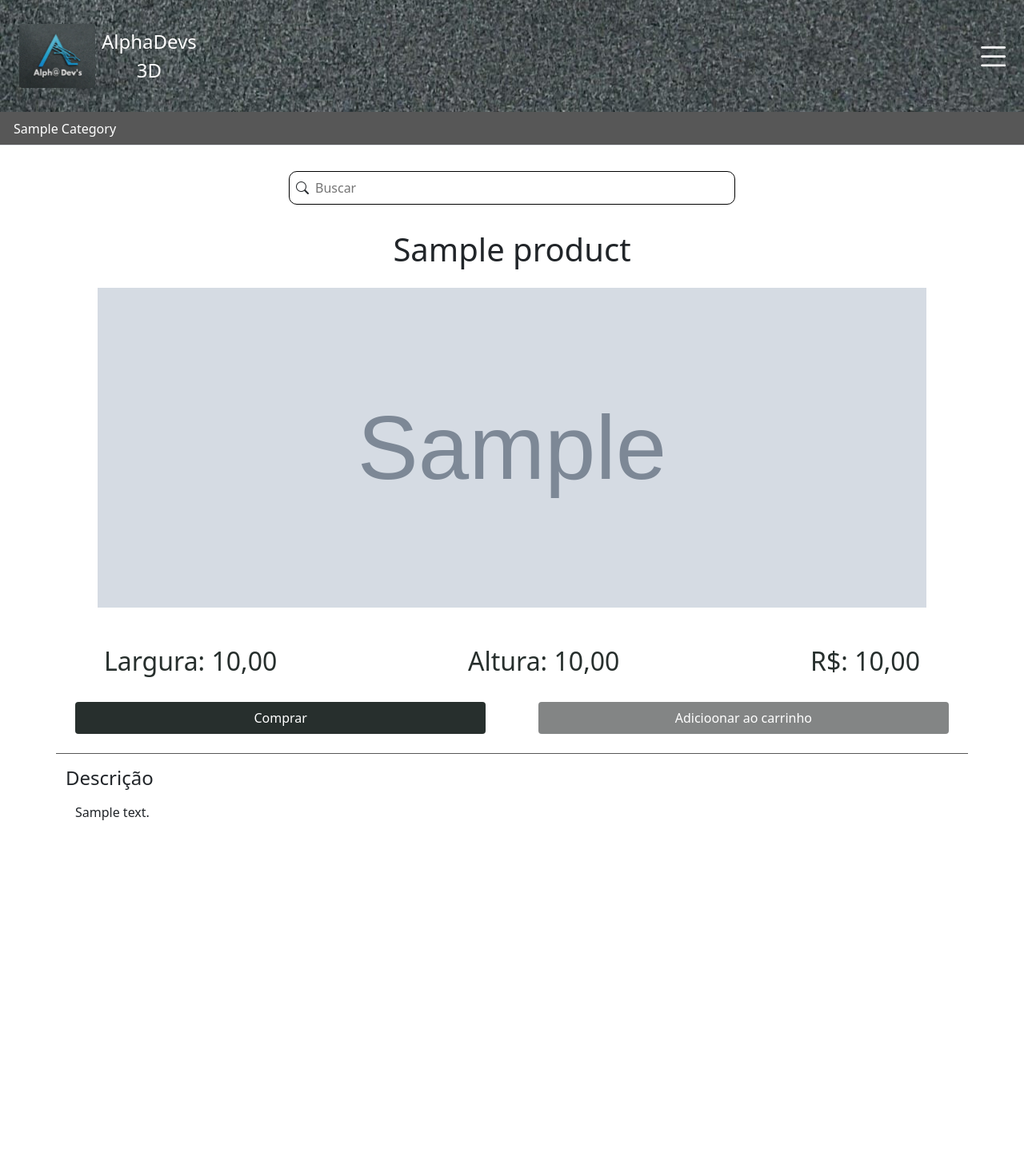
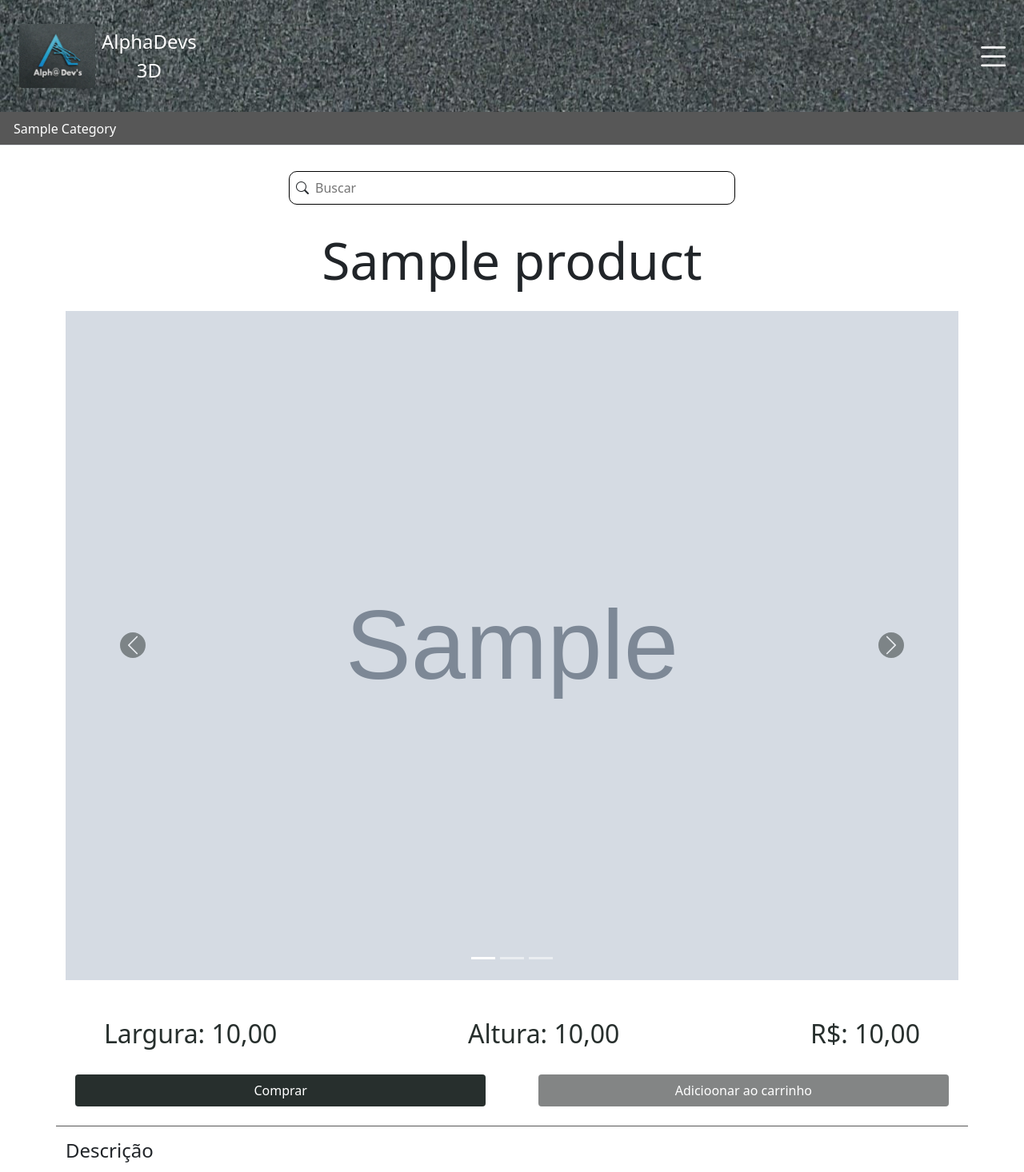
Before and after one commit to Gustavodeoliveiraa/alphadevs, a Django app: page /detail/1 in a window 1280 px wide. Shown: the top 1466 px of the page at 80% size. Before the commit the page ends 1026 px from the top, so only its background shows below. Run offline with Django 5.2, Linux system fonts and the light colour scheme; tables that the repository leaves empty hold one stand-in row (values such as "Sample post"); grey boxes marked "Sample" are stand-in pictures; some libraries are stand-ins or nearby versions.

Commit message:
style: added carousel of images in list_products

```diff
--- a/product/models.py
+++ b/product/models.py
@@ -4,9 +4,6 @@ from category.models import Category
 
 class Product(models.Model):
     product_name = models.CharField(max_length=255, blank=False, null=False)
-    product_image = models.ImageField(
-        upload_to='product_image', blank=False, null=False
-    )
     product_description = models.TextField(blank=False, null=False)
     product_category = models.ForeignKey(
         to=Category, on_delete=models.CASCADE, related_name='pd_category'
@@ -18,3 +15,13 @@ class Product(models.Model):
 
     def __str__(self) -> str:
         return self.product_name
+
+
+class ProductImage(models.Model):
+    product = models.ForeignKey(
+        to=Product, on_delete=models.CASCADE, related_name='images'
+    )
+
+    images = models.ImageField(
+        upload_to='product_image', blank=False, null=False
+    )
--- a/product/static/products/css/style.css
+++ b/product/static/products/css/style.css
@@ -174,8 +174,17 @@ a {
 
 
 .container-detail-product {
-    height: 400px;
+    height: 300px;
     width: 95%;
+}
+
+
+.carousel-control-prev-icon,
+.carousel-control-next-icon {
+    background-color: var(--color-text-gray);
+    border: 2px solid var(--color-text-gray);
+    border-radius: 50%;
+    padding: 10px;
 }
 
 .info-products h2,
--- a/product/templates/detail.html
+++ b/product/templates/detail.html
@@ -2,10 +2,30 @@
 
 {% block content %}
     <div class="container mt-4 text-center">
-        <h1 class-"display-3">{{object.product_name}}</h1>
-        <div class="container container-detail-product mt-4 rounded">
-            <img class="w-100 h-100" src="{{object.product_image.url}}" alt="">
-        </div>
+        <h1 class="display-3">{{object.product_name}}</h1>
+
+          <div id="carouselExampleIndicators" class="carousel slide  mt-4 rounded" data-bs-ride="carousel">
+            <div class="carousel-indicators">
+              <button type="button" data-bs-target="#carouselExampleIndicators" data-bs-slide-to="0" class="active" aria-current="true" aria-label="Slide 1"></button>
+              <button type="button" data-bs-target="#carouselExampleIndicators" data-bs-slide-to="1" aria-label="Slide 2"></button>
+              <button type="button" data-bs-target="#carouselExampleIndicators" data-bs-slide-to="2" aria-label="Slide 3"></button>
+            </div>
+            <div class="carousel-inner">
+                {% for image in object.images.all %}
+                    <div class="carousel-item {% if forloop.first %}active{% endif %}">
+                        <img src="{{image.images.url}}" class="d-block w-100" alt="{{object.product_name}}">
+                    </div>
+                {% endfor %}
+            </div>
+            <button class="carousel-control-prev" type="button" data-bs-target="#carouselExampleIndicators" data-bs-slide="prev">
+              <span class="carousel-control-prev-icon" aria-hidden="true"></span>
+              <span class="visually-hidden">Previous</span>
+            </button>
+            <button class="carousel-control-next" type="button" data-bs-target="#carouselExampleIndicators" data-bs-slide="next">
+              <span class="carousel-control-next-icon" aria-hidden="true"></span>
+              <span class="visually-hidden">Next</span>
+            </button>
+          </div>
 
         <div class="container info-products w-100  d-flex justify-content-between mt-5 ps-md-5 pe-md-5 ">
             <h2 class="" >Largura: {{object.product_width}}</h2>
```
Also changed, not shown: product/admin.py (+14 -2 lines), product/migrations/0002_remove_product_product_image_productimage.py (added).
